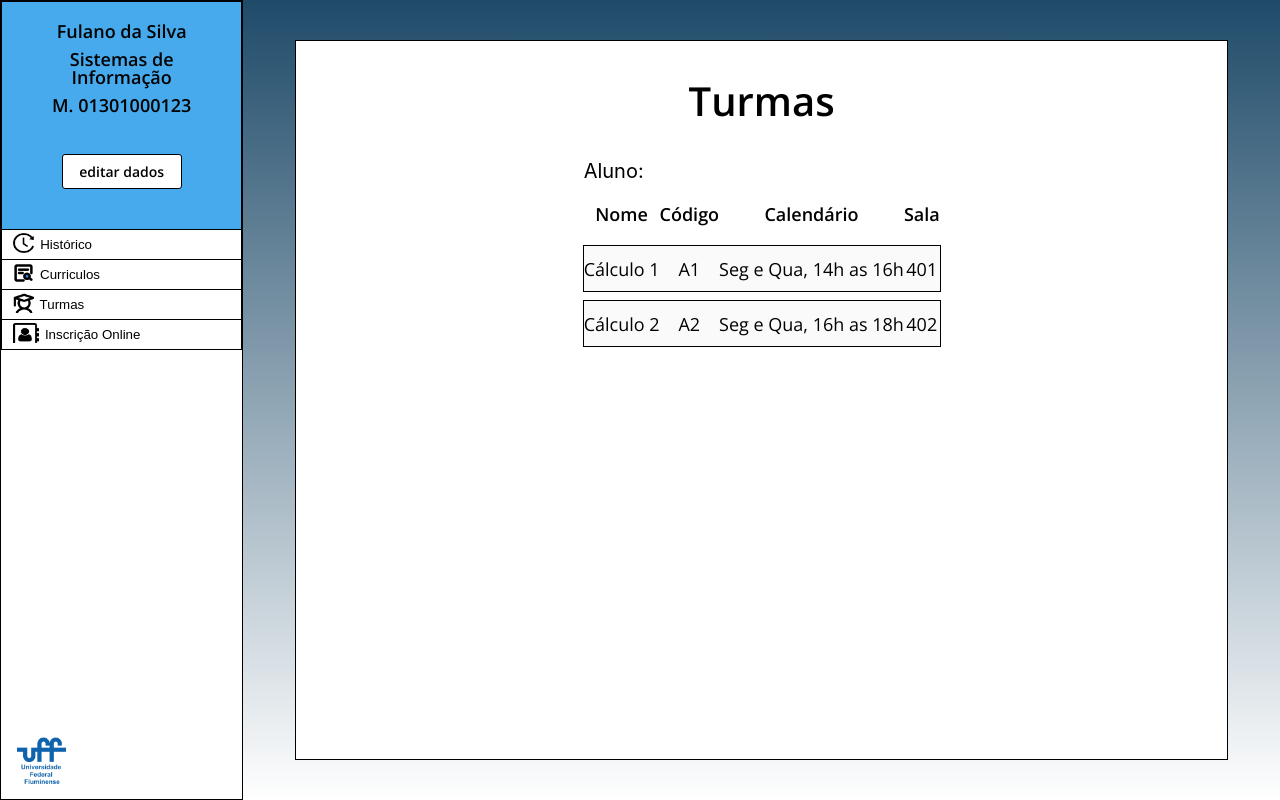
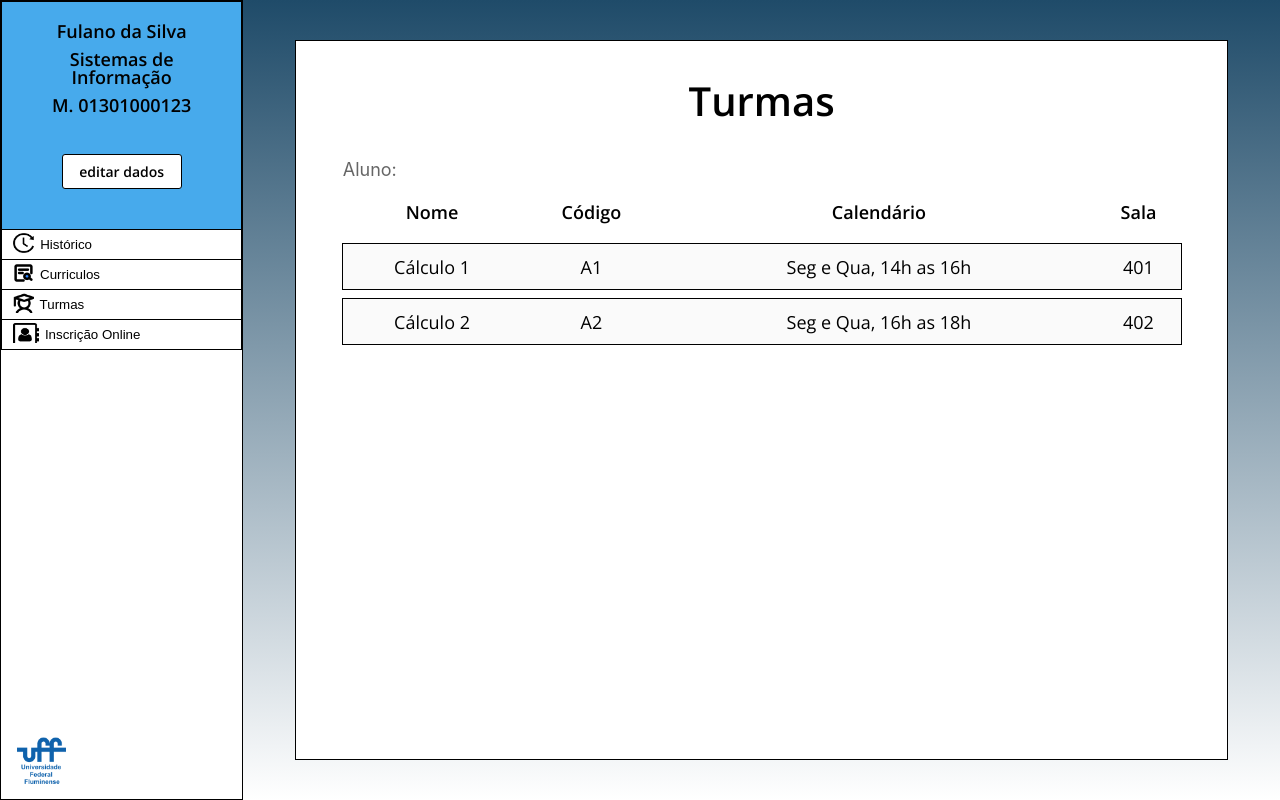
Before and after one commit to gustavo-ferreira03/projeto-iduff-front, a React (Create React App) app: page /classroom in a window 1280 px wide. Built offline with nearby package versions, Linux system fonts and the light colour scheme; a web font is replaced by a local one.

Commit message:
Corrigido bug do CSS dos cards

```diff
--- a/src/components/Card/Card.module.css
+++ b/src/components/Card/Card.module.css
@@ -17,7 +17,6 @@
     display: flex;
     flex-direction: column;
     justify-content: center;
-    align-items: center;
     padding: 5%;
     padding-top: 0;
 }
--- a/src/components/Form/EditProfileForm/EditProfileForm.module.css
+++ b/src/components/Form/EditProfileForm/EditProfileForm.module.css
@@ -2,7 +2,10 @@
     font-family: 'Open Sans', sans-serif;
     font-weight: 400;
     font-size: 18px;
+    width: 100%;
     display: flex;
+    flex-direction: column;
+    align-items: center;
 }
 
 .form_content {
--- a/src/pages/Classroom/Classroom.module.css
+++ b/src/pages/Classroom/Classroom.module.css
@@ -1,5 +1,4 @@
-
 .textStud{
-    font-size: 20px;
-    font: #fafafa;
+    font-size: 18px;
+    color: var(--dark-gray);
 }
--- a/src/styles/index.css
+++ b/src/styles/index.css
@@ -52,6 +52,7 @@ table {
   --red: #DD0000;
   --white: #fff;
   --black: #000;
+  --dark-gray: #666666;
   --gray: #F2F2F2;
   --light-gray: #FAFAFA;
   --shadow: rgba(0, 0, 0, 0.25);
```
